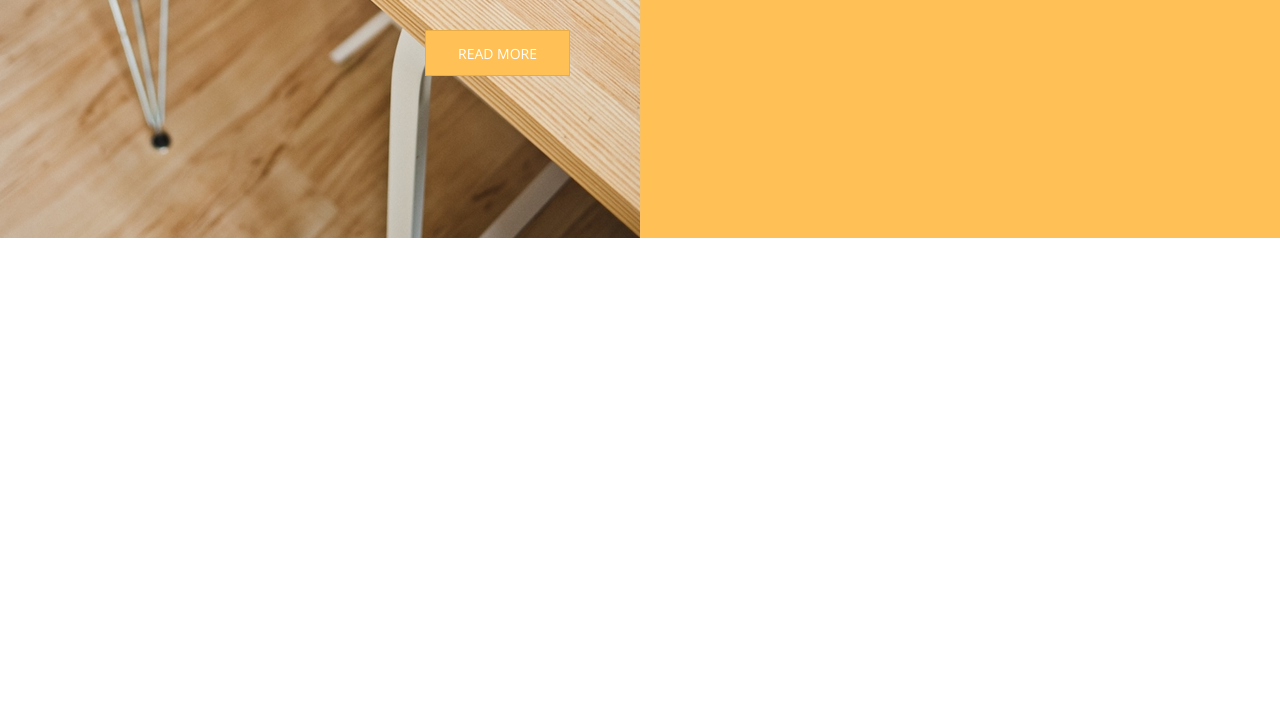
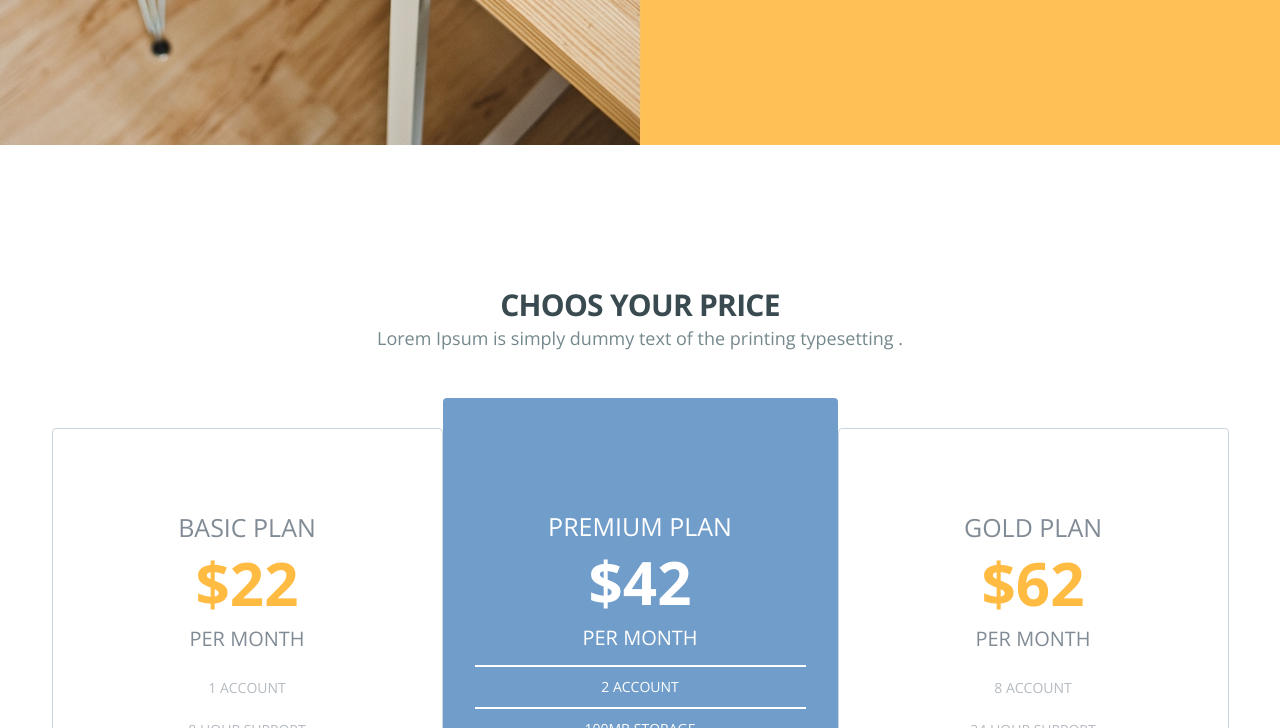
Before and after one commit to FERr00m/BusinessExample, a plain HTML site: page index.html in a window 1280 px wide. Shown: the part 2072-2800 px from the top of the page. Before the commit the page ends 2310 px from the top, so only its background shows below. Drawn offline with nearby package versions, Linux system fonts and the light colour scheme.

Commit message:
second commit.Price done

```diff
--- a/index.html
+++ b/index.html
@@ -25,7 +25,7 @@
                         <div class="menu_item menu_item_active"><a class="menu_link_active" href="#">Home</a></div>
                         <div class="menu_item"><a class="menu_link" href="#service">Service</a></div>
                         <div class="menu_item"><a class="menu_link" href="#aboutus">About us</a></div>
-                        <div class="menu_item"><a class="menu_link" href="#">Pricing Table</a></div>
+                        <div class="menu_item"><a class="menu_link" href="#price">Pricing Table</a></div>
                         <div class="menu_item"><a class="menu_link" href="#">How it work</a></div>
                         <div class="menu_item"><a class="menu_link" href="#">Happy Clients</a></div>
                         <div class="menu_item"><a class="menu_link" href="#">Contact Us</a></div>
@@ -148,7 +148,53 @@
 
             </div>
 
+    </section>
 
+    <section class="price" id="price">
+        <div class="price_title">Choos your price</div>
+
+        <div class="price_subtitle">Lorem Ipsum is simply dummy text of the printing typesetting .</div>
+
+        <div class="price_plans">
+            <div class="price_plans_basic">
+                <div class="price_plans_basic_title">Basic plan</div>
+
+                <div class="price_plans_basic_price">$22
+                    <p>per month</p></div>
+
+                <div class="price_plans_basic_descr"><hr>1 Account<br>
+                    <hr>8 hour support<br>
+                    <hr>Custom Cloud Services</div>
+
+                <button class="price_btn">Get Started</button>
+            </div>
+
+            <div class="price_plans_premium">
+                <div class="price_plans_premium_title">Premium plan</div>
+
+                <div class="price_plans_premium_price">$42<br>
+                    <p>per month</p></div>
+
+                <div class="price_plans_premium_descr"><hr>2 Account<br>
+                    <hr>100MB Storage<br>
+                    <hr>Custom Cloud Services</div>
+
+                <button class="price_btn">Get Started</button>
+            </div>
+
+            <div class="price_plans_gold">
+                <div class="price_plans_gold_title">Gold plan</div>
+
+                <div class="price_plans_gold_price">$62<br>
+                    <p>per month</p></div>
+
+                <div class="price_plans_gold_descr"><hr>8 Account<br>
+                    <hr>24 hour support<br>
+                    <hr>Custom Cloud Services</div>
+
+                <button class="price_btn">Get Started</button>
+            </div>
+        </div>
     </section>
 </body>
 </html>
--- a/sass/_general.sass
+++ b/sass/_general.sass
@@ -1,10 +1,14 @@
 nav
-    min-height: 93px
+    height: 93px
     background-color: #ffffff
     padding: 22px 0 23px 0
+    position: fixed
+    z-index: 5
+    width: 100%
 
 input, button
     border: none
+    outline: none
 
 .container
     padding: 0
@@ -47,6 +51,7 @@ input, button
                 text-decoration: none
 
 .banner
+    top: 93px
     background-color: #709dca
     height: 589px
     padding: 90px 0 35px 0
@@ -190,3 +195,109 @@ input, button
         font-size: 14px
         font-weight: 400
         text-transform: uppercase
+
+.price
+    min-height: 898px
+    padding: 137px 0 164px 0
+    &_title
+        color: #394b50
+        font-size: 30px
+        font-weight: 800
+        letter-spacing: -0.75px
+        text-transform: uppercase
+        text-align: center
+    &_subtitle
+        color: #75888d
+        font-size: 18px
+        font-weight: 300
+        line-height: 22px
+        text-align: center
+    &_plans
+        display: flex
+        justify-content: center
+        margin-top: 49px
+        &_basic, &_gold
+            width: 391px
+            height: 528px
+            border: 1px solid #ccd5df
+            border-radius: 4px
+            background-color: #ffffff
+            padding: 87px 32px 78px 32px
+            margin-top: 30px
+            &_title
+                text-align: center
+                color: #818b95
+                font-size: 25px
+                font-weight: 300
+                line-height: 22px
+                text-transform: uppercase
+            &_price
+                text-align: center
+                color: #ffbb42
+                font-size: 60px
+                font-weight: 700
+                text-transform: uppercase
+                p
+                    color: #818b95
+                    font-size: 20px
+                    font-weight: 300
+                    line-height: 22px
+                    font-variant: small-caps
+            &_descr
+                text-align: center
+                color: #b5bbc1
+                font-size: 14px
+                font-weight: 400
+                line-height: 40px
+                text-transform: uppercase
+                hr
+                    border: 1px solid #ffffff
+                    margin: 0
+
+        &_premium
+            width: 395px
+            height: 588px
+            background-color: #709dca
+            padding: 117px 32px 78px 32px
+            border-radius: 4px
+            &_title
+                text-align: center
+                color: #ffffff
+                font-size: 25px
+                font-weight: 300
+                line-height: 22px
+                text-transform: uppercase
+            &_price
+                text-align: center
+                color: #ffffff
+                font-size: 60px
+                font-weight: 700
+                text-transform: uppercase
+                p
+                    color: #ffffff
+                    font-size: 20px
+                    font-weight: 300
+                    line-height: 22px
+                    font-variant: small-caps
+            &_descr
+                text-align: center
+                color: #ffffff
+                font-size: 14px
+                font-weight: 400
+                line-height: 40px
+                text-transform: uppercase
+                hr
+                    border: 0.5px solid #ffffff
+                    margin: 0
+        button
+            width: 131px
+            height: 42px
+            background-color: #ffbb42
+            display: block
+            margin: 0 auto
+            border-radius: 4px
+            margin-top: 35px
+            color: #ffffff
+            font-size: 14px
+            font-weight: 400
+            text-transform: uppercase
```
Also changed, not shown: css/style.min.css, 1 other file.
